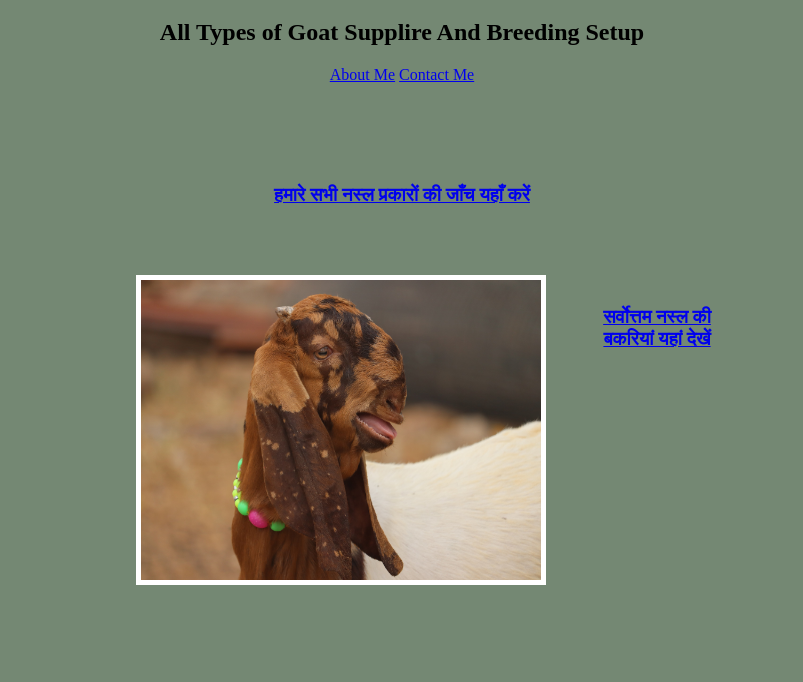
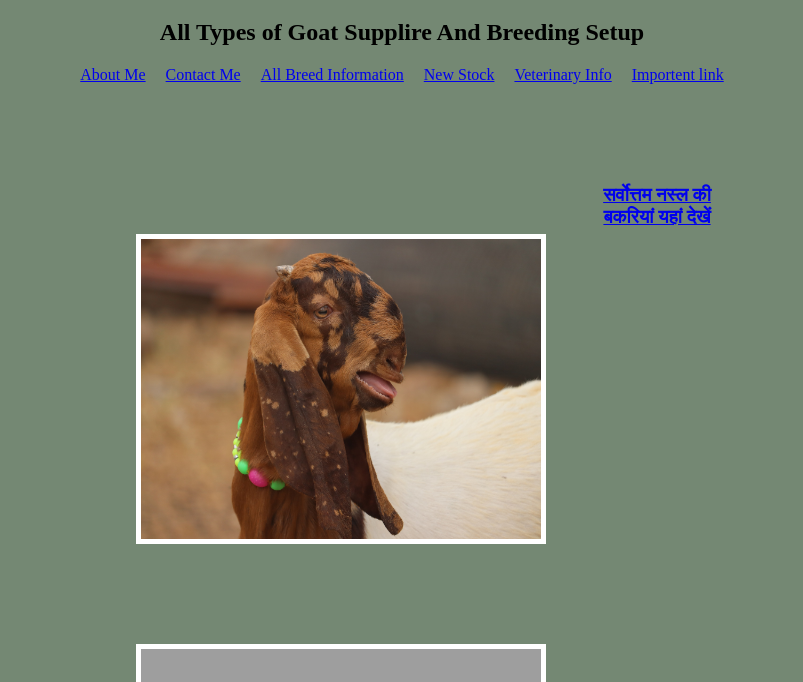
Before and after one commit to prahlad-toshik/html.sirohigoats, a plain HTML site: page index.html in a window 1280 px wide. Shown: the part 61-743 px from the top of the page, without its empty margins (238-1041 px from the left). Drawn offline with Linux system fonts and the light colour scheme; grey boxes are pictures that could not be loaded.

Commit message:
change into nav bar

```diff
--- a/index.html
+++ b/index.html
@@ -12,7 +12,11 @@
    <h2>All Types of Goat Supplire And Breeding Setup</h2>
    <div  class = "navbar">
             <a href="./public/about.html">About Me</a>
-             <a href="./public/contact.html">Contact Me</a>
+            <a href="./public/contact.html">Contact Me</a>
+            <a href="./public/goat-details.html">All Breed Information</a>
+            <a href="./public/contact.html">New Stock</a>
+            <a href="./public/contact.html">Veterinary Info</a>
+            <a href="./public/contact.html">Importent link</a>
    </div>
 
 </head>
@@ -20,7 +24,7 @@
 <body>
 
   <div class="poster">
-      <h3><a href="./public/goat-details.html">हमारे सभी नस्ल प्रकारों की जाँच यहाँ करें</a></h3>
+
       <img class = "motivation-img" src="./assets/images/goat.png.JPG" alt="movie ranking project preview"/>
 
   </div>
--- a/style.css
+++ b/style.css
@@ -42,3 +42,9 @@ h6{
   padding: 20px;
   margin: 50px;
 }
+.navbar{
+  margin: 10px;
+  display: flex;
+  justify-content: center;
+  gap: 20px;
+}
```
